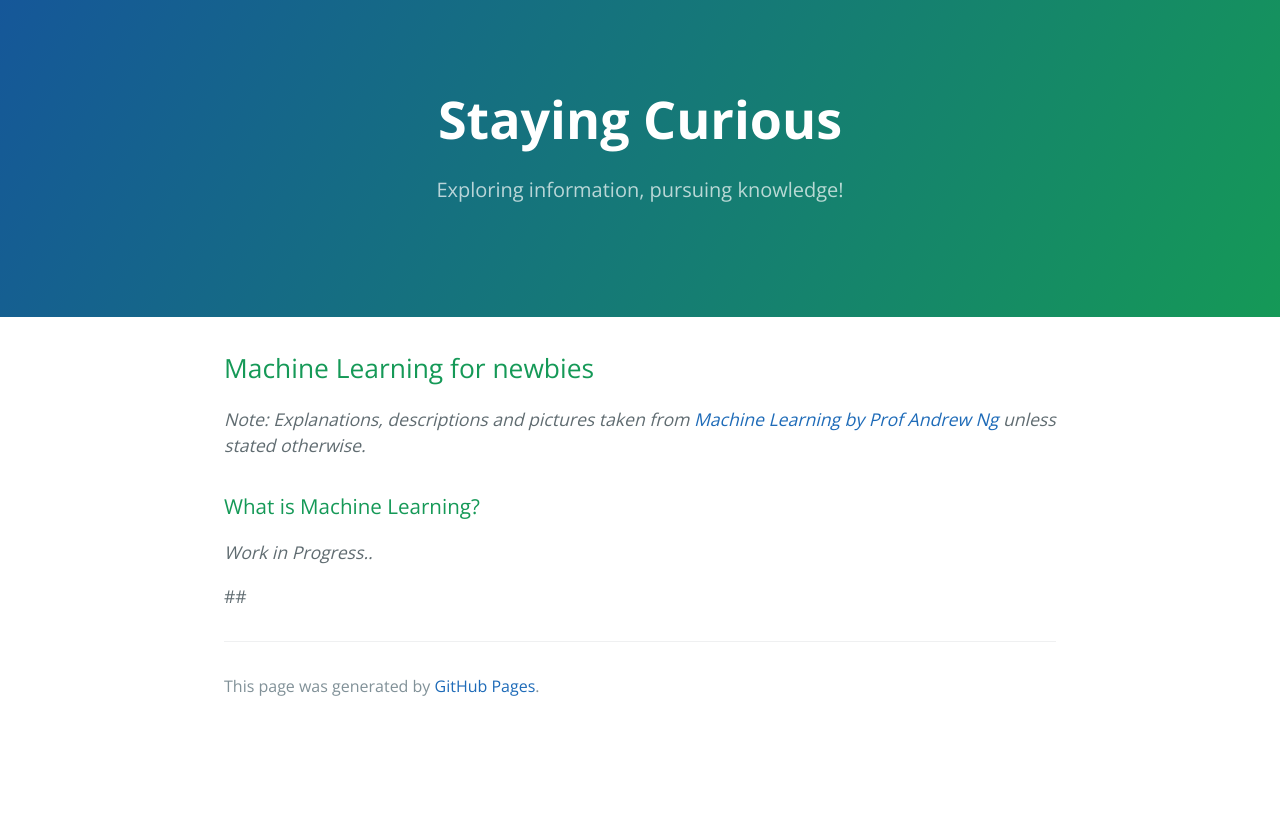
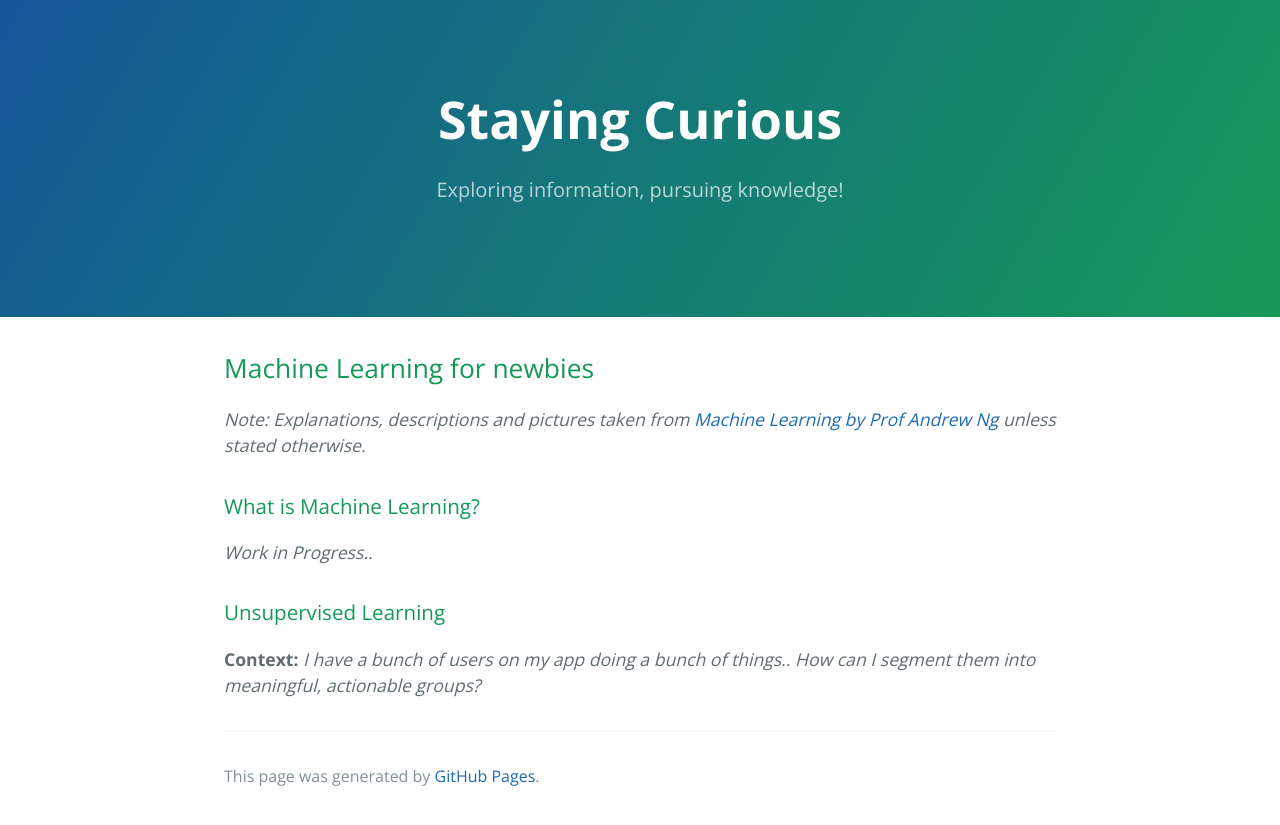
Before and after one commit to rayaun/rayaun.github.io, a Jekyll site: the page built from machine_learning.md, in a window 1280 px wide. Shown: the top 825 px of the page. Built offline with Jekyll 4.4.1, drawn with Linux system fonts in a browser that asks for light colours; our own code applies the rules of GitHub Pages for plain Markdown files.

Commit message:
add a line into machine learning, add ML link to index page

```diff
--- a/machine_learning.md
+++ b/machine_learning.md
@@ -1,5 +1,6 @@
 ---
 layout: default
+title: Learning
 ---
 ## Machine Learning for newbies
 _Note: Explanations, descriptions and pictures taken from [Machine Learning by Prof Andrew Ng](https://www.coursera.org/learn/machine-learning)  unless stated otherwise._
@@ -8,4 +9,6 @@ _Note: Explanations, descriptions and pictures taken from [Machine Learning by P
 
 _Work in Progress.._
 
-##
+### Unsupervised Learning
+
+**Context:** _I have a bunch of users on my app doing a bunch of things.. How can I segment them into meaningful, actionable groups?_
```
Also changed, not shown: index.md (+3 -2 lines), interests.md (+1 -0 lines), assets/css/style.scss (line endings or trailing spaces).
